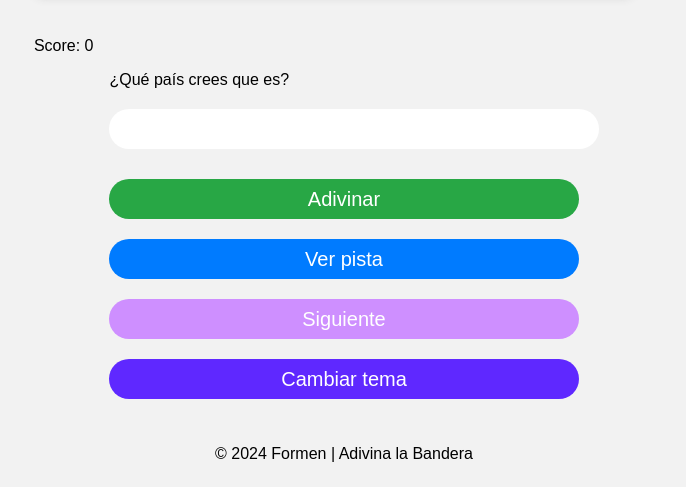
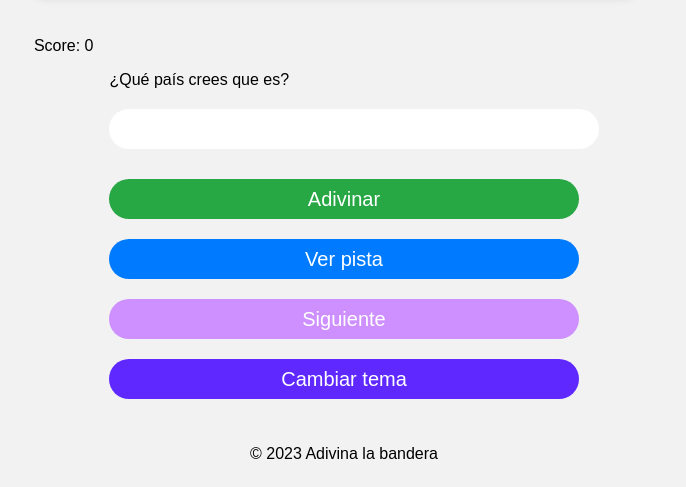
Before and after one commit to JollyJolli/flag-game, a plain HTML site: page index.html in a window 1280 px wide. Shown: the part 563-1050 px from the top of the page, without its empty margins (296-982 px from the left). Drawn offline with Linux system fonts and the light colour scheme.

Commit message:
Update index.html

```diff
--- a/index.html
+++ b/index.html
@@ -39,7 +39,7 @@
   </main>
 
   <footer role="contentinfo">
-    <p>&copy; 2024 Formen | Adivina la Bandera</p>
+    <p>&copy; 2023 Adivina la bandera</p>
   </footer>
 
   <script src="game.js" type="text/javascript"></script>
```
